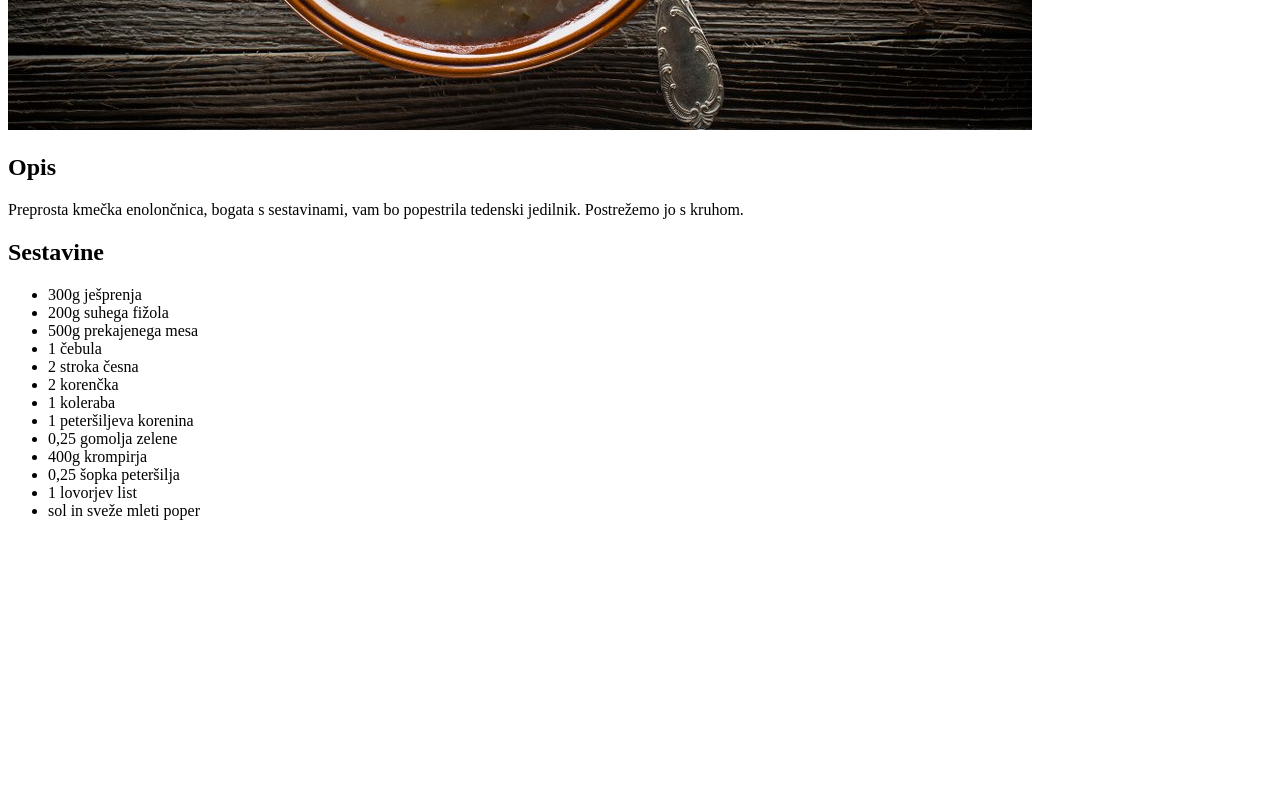
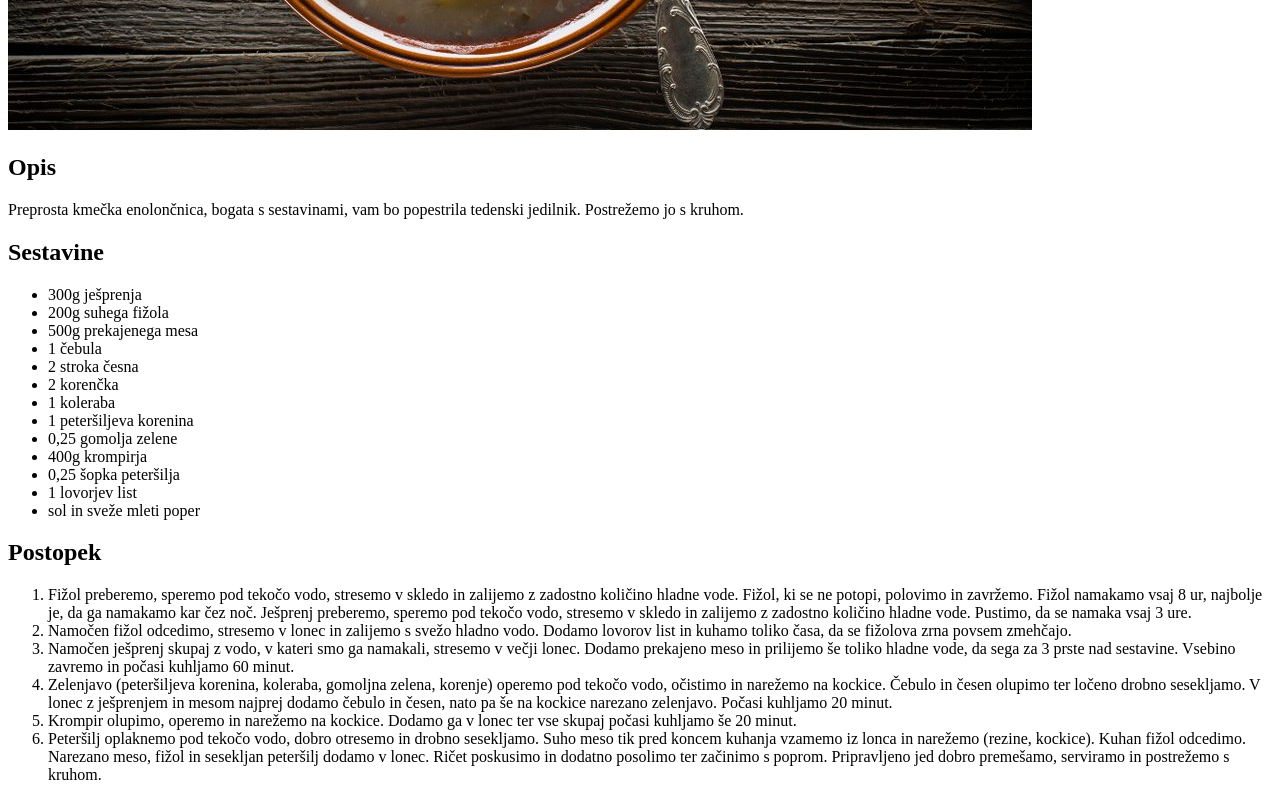
Before and after one commit to stsi4/recepti_stari, a plain HTML site: page recipes/ricet.html in a window 1280 px wide. Shown: the part 550-1350 px from the top of the page. Before the commit the page ends 1086 px from the top, so only its background shows below. Drawn offline with Linux system fonts and the light colour scheme.

Commit message:
Add steps for ricet

```diff
--- a/recipes/ricet.html
+++ b/recipes/ricet.html
@@ -26,5 +26,14 @@
         <li>1 lovorjev list</li>
         <li>sol in sveže mleti poper</li>
     </ul>
+    <h2>Postopek</h2>
+    <ol>
+        <li>Fižol preberemo, speremo pod tekočo vodo, stresemo v skledo in zalijemo z zadostno količino hladne vode. Fižol, ki se ne potopi, polovimo in zavržemo. Fižol namakamo vsaj 8 ur, najbolje je, da ga namakamo kar čez noč. Ješprenj preberemo, speremo pod tekočo vodo, stresemo v skledo in zalijemo z zadostno količino hladne vode. Pustimo, da se namaka vsaj 3 ure.</li>
+        <li> Namočen fižol odcedimo, stresemo v lonec in zalijemo s svežo hladno vodo. Dodamo lovorov list in kuhamo toliko časa, da se fižolova zrna povsem zmehčajo.</li>
+        <li>Namočen ješprenj skupaj z vodo, v kateri smo ga namakali, stresemo v večji lonec. Dodamo prekajeno meso in prilijemo še toliko hladne vode, da sega za 3 prste nad sestavine. Vsebino zavremo in počasi kuhljamo 60 minut.</li>
+        <li>Zelenjavo (peteršiljeva korenina, koleraba, gomoljna zelena, korenje) operemo pod tekočo vodo, očistimo in narežemo na kockice. Čebulo in česen olupimo ter ločeno drobno sesekljamo. V lonec z ješprenjem in mesom najprej dodamo čebulo in česen, nato pa še na kockice narezano zelenjavo. Počasi kuhljamo 20 minut.</li>
+        <li>Krompir olupimo, operemo in narežemo na kockice. Dodamo ga v lonec ter vse skupaj počasi kuhljamo še 20 minut.</li>
+        <li>Peteršilj oplaknemo pod tekočo vodo, dobro otresemo in drobno sesekljamo. Suho meso tik pred koncem kuhanja vzamemo iz lonca in narežemo (rezine, kockice). Kuhan fižol odcedimo. Narezano meso, fižol in sesekljan peteršilj dodamo v lonec. Ričet poskusimo in dodatno posolimo ter začinimo s poprom. Pripravljeno jed dobro premešamo, serviramo in postrežemo s kruhom.</li>
+    </ol>
 </body>
 </html>
```
